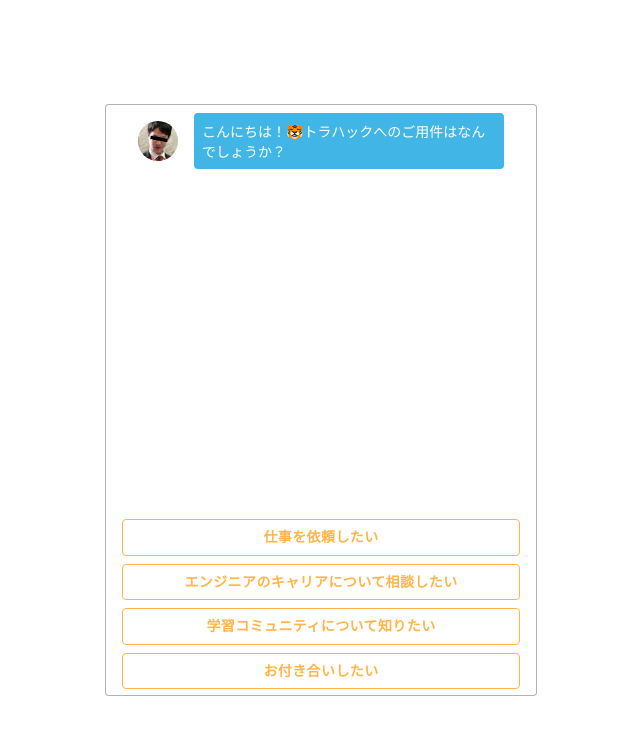
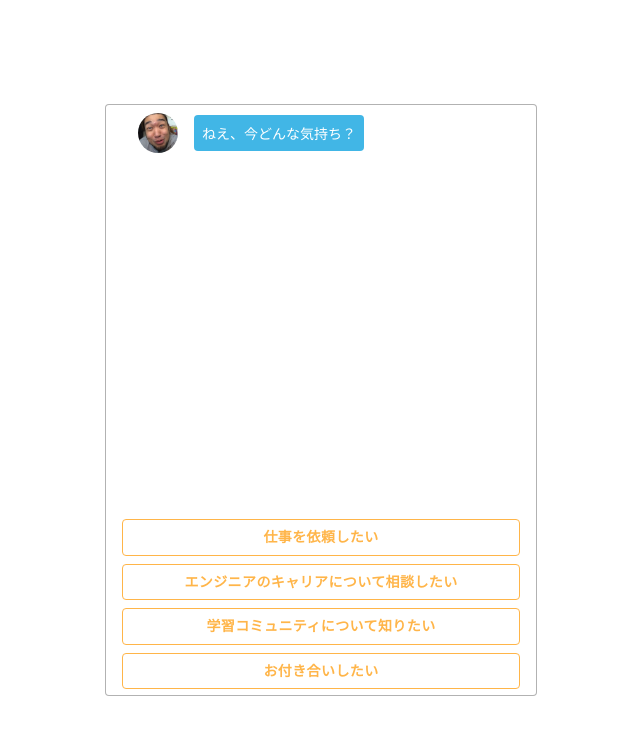
Before and after one commit to shuntagami/chatbot-demo1, a React (Create React App) app: page / in a window 1280 px wide. Shown: the top 734 px of the page, without its empty margins (319-959 px from the left). Built offline with nearby package versions, Linux system fonts and the light colour scheme.

Commit message:
画像変更

```diff
--- a/src/dataset.js
+++ b/src/dataset.js
@@ -6,7 +6,7 @@
             {content: "学習コミュニティについて知りたい", nextId: "community"},
             {content: "お付き合いしたい", nextId: "dating"},
         ],
-        question: "こんにちは！🐯トラハックへのご用件はなんでしょうか？",
+        question: "ねえ、今どんな気持ち？",
     },
     "job_offer": {
         answers: [
```
Also changed, not shown: src/assets/img/torahack.png, 1 other file (tests, documents, lock files or other folders).
